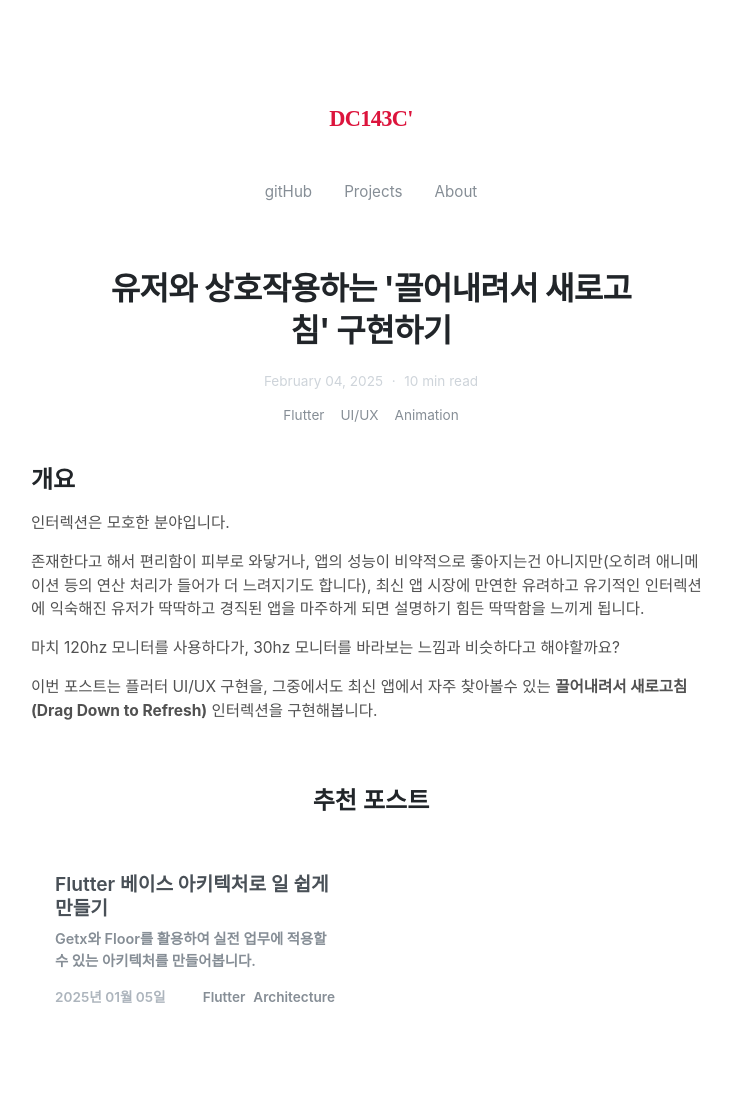
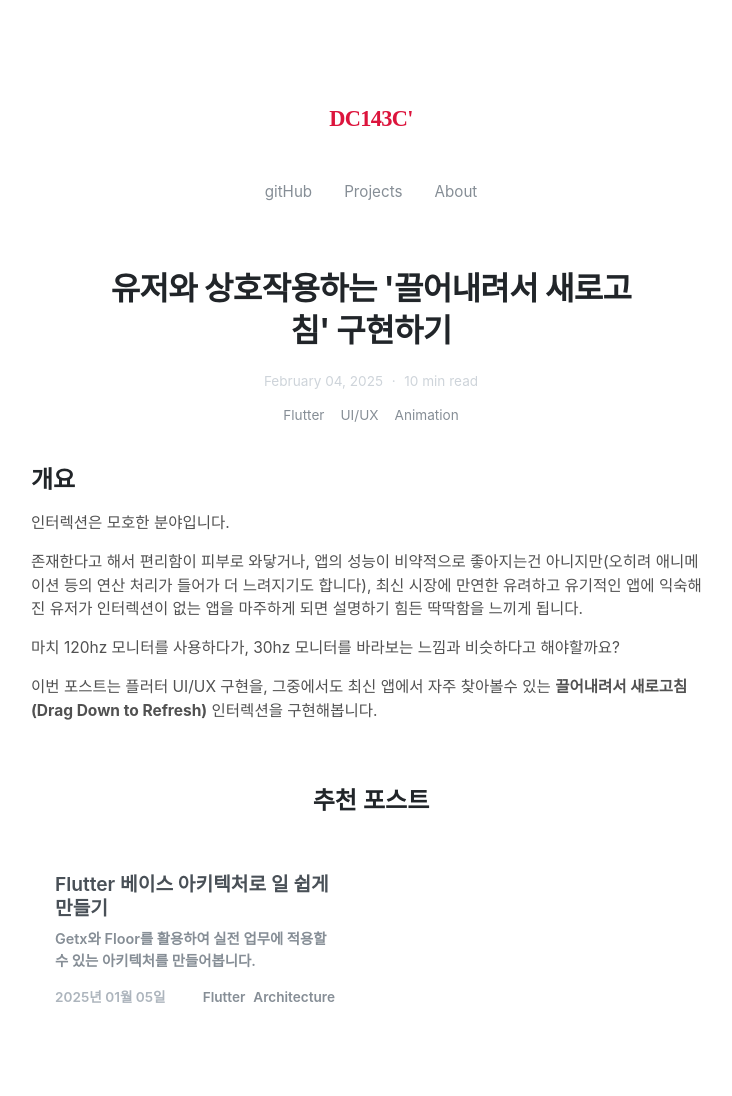
Before and after one commit to dc143cDev/dc143cDev.github.io, a Jekyll site: the page built from _posts/2025-02-04-drag-down-refresh.md, in a window 1280 px wide. Shown: the whole page, without its empty margins (269-1001 px from the left). Built offline with Jekyll 4.4.1, drawn with Linux system fonts in a browser that asks for light colours; some web fonts are replaced.

Commit message:
Update 2025-02-04-drag-down-refresh.md

```diff
--- a/_posts/2025-02-04-drag-down-refresh.md
+++ b/_posts/2025-02-04-drag-down-refresh.md
@@ -10,7 +10,7 @@ subtitle: "트랜디한 앱의 필수 요소인 끌어내려서 새로고침(Dra
 ## 개요
 인터렉션은 모호한 분야입니다.
 
-존재한다고 해서 편리함이 피부로 와닿거나, 앱의 성능이 비약적으로 좋아지는건 아니지만(오히려 애니메이션 등의 연산 처리가 들어가 더 느려지기도 합니다), 최신 앱 시장에 만연한 유려하고 유기적인 인터렉션에 익숙해진 유저가 딱딱하고 경직된 앱을 마주하게 되면 설명하기 힘든 딱딱함을 느끼게 됩니다.
+존재한다고 해서 편리함이 피부로 와닿거나, 앱의 성능이 비약적으로 좋아지는건 아니지만(오히려 애니메이션 등의 연산 처리가 들어가 더 느려지기도 합니다), 최신 시장에 만연한 유려하고 유기적인 앱에 익숙해진 유저가 인터렉션이 없는 앱을 마주하게 되면 설명하기 힘든 딱딱함을 느끼게 됩니다.
 
 마치 120hz 모니터를 사용하다가, 30hz 모니터를 바라보는 느낌과 비슷하다고 해야할까요?
 
```
